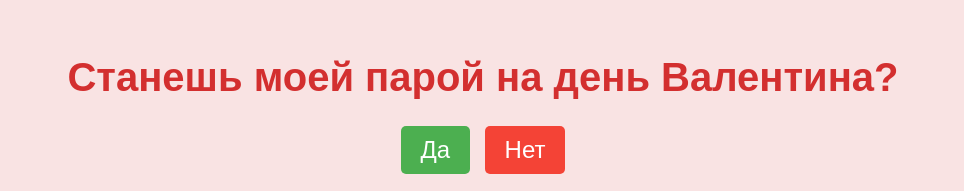
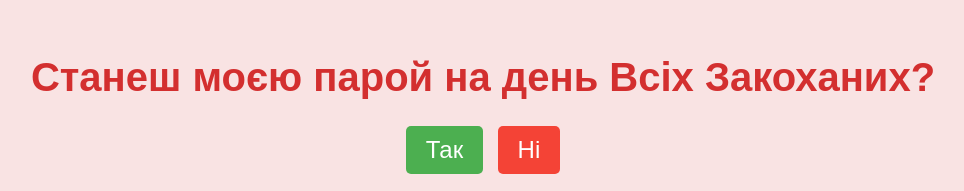
Before and after one commit to leg-338/project1, a plain HTML site: page index.html in a window 1280 px wide. Shown: the part 137-328 px from the top of the page, without its empty margins (157-1121 px from the left). Drawn offline with Linux system fonts and the light colour scheme.

Commit message:
Update index.html

```diff
--- a/index.html
+++ b/index.html
@@ -3,15 +3,15 @@
 <head>
     <meta charset="UTF-8">
     <meta name="viewport" content="width=device-width, initial-scale=1.0">
-    <title>Станешь моей парой на день Валентина?</title>
+    <title>Станеш моєю парой на день Всіх Закоханих?</title>
     <link rel="stylesheet" href="styles.css">
 </head>
 <body>
     <div class="container">
-        <h1>Станешь моей парой на день Валентина?</h1>
+        <h1>Станеш моєю парой на день Всіх Закоханих?</h1>
         <div class="buttons">
-            <button class="yes-button">Да</button>
-            <button class="no-button">Нет</button>
+            <button class="yes-button">Так</button>
+            <button class="no-button">Ні</button>
         </div>
         <div class="gif_container">
             <img src="https://media1.giphy.com/media/v1.Y2lkPTc5MGI3NjExbW5lenZyZHI5OXM2eW95b3pmMG40cWVrMDhtNjVuM3A4dGNxa2g2dSZlcD12MV9pbnRlcm5hbF9naWZfYnlfaWQmY3Q9cw/VM1fcpu2bKs1e2Kdbj/giphy.gif" alt="Cute GIF">
```
